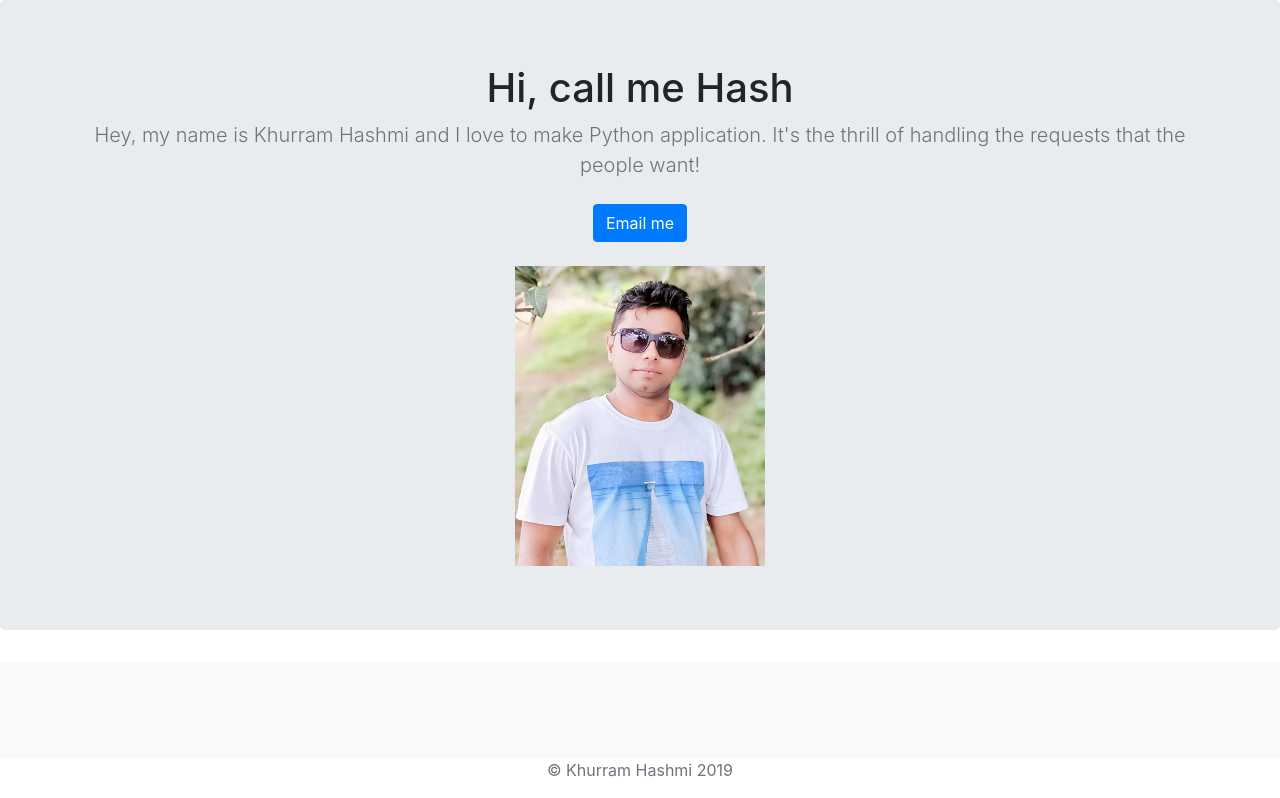
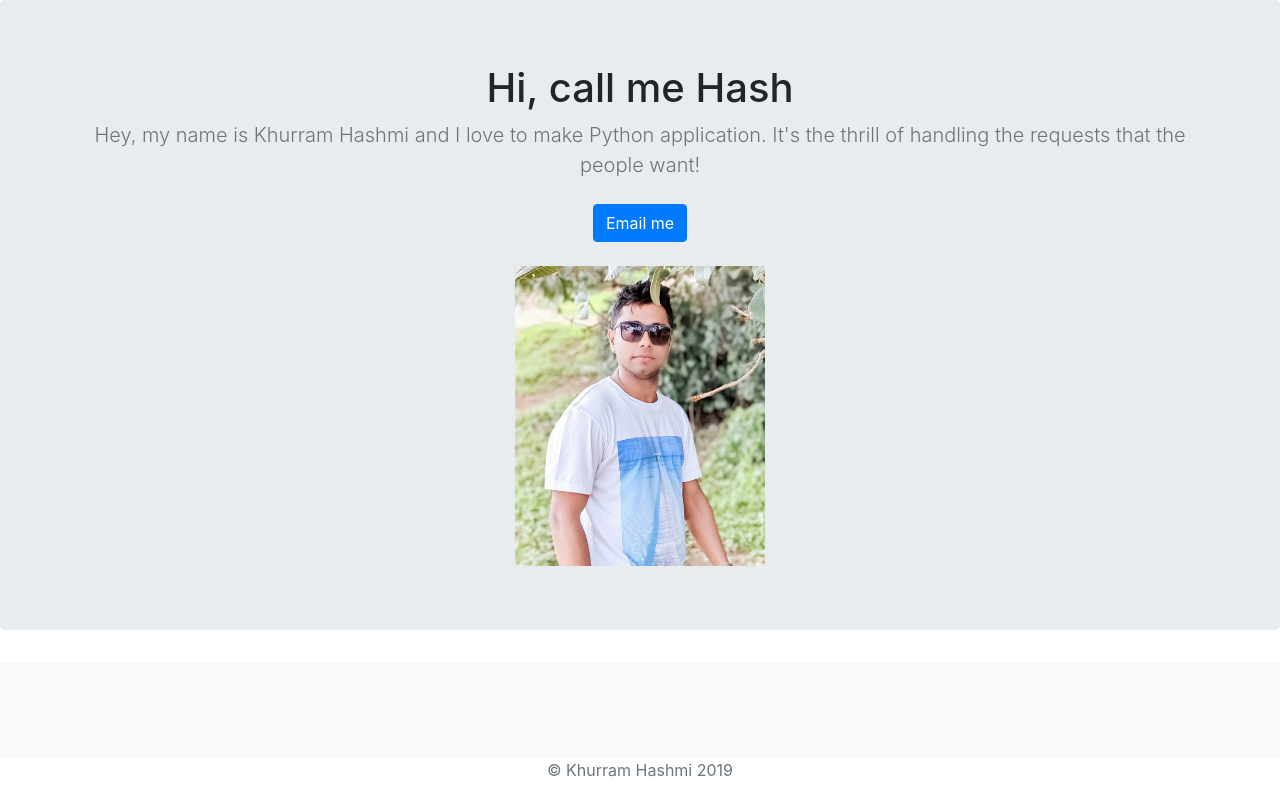
Before and after one commit to hashmicode/portfolio-project, a Django app: page / in a window 1280 px wide. Shown: the part 56-854 px from the top of the page. Run offline with Django 3.2, Linux system fonts and the light colour scheme; data that the repository does not hold is empty; some libraries are stand-ins or nearby versions.

Commit message:
change photo

```diff
--- a/jobs/templates/jobs/home.html
+++ b/jobs/templates/jobs/home.html
@@ -66,7 +66,7 @@
         <p>
           <a href="mailto:khurramhashmi2010@gmail.com" class="btn btn-primary my-2">Email me</a>
         </p>
-        <img src="{% static 'khurram.jpg'%}" width="250" height="300">
+        <img src="{% static 'khurram1.jpg'%}" width="250" height="300">
       </div>
     </section>
 
```
Also changed, not shown: portfolio/static/khurram1.jpg (added), static/khurram1.jpg (added).
